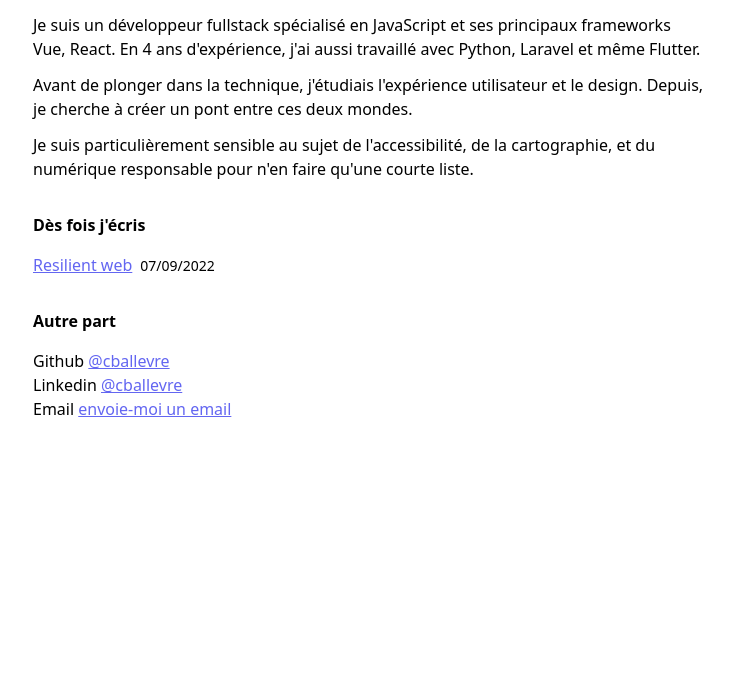
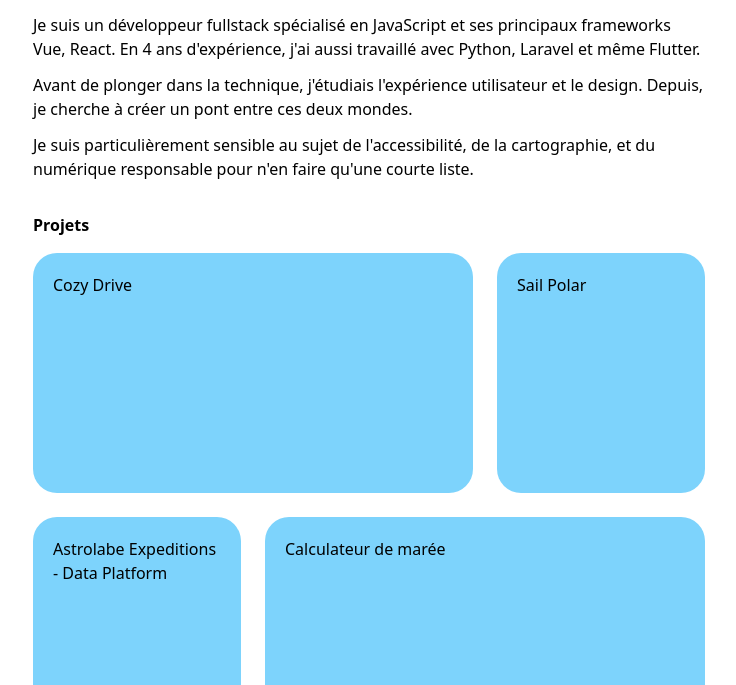
Before and after one commit to cballevre/cballevre.net, an Astro site: page / in a window 1280 px wide. Shown: the part 115-800 px from the top of the page, without its empty margins (271-1007 px from the left). Built offline with nearby package versions, Linux system fonts and the light colour scheme; Astro itself is replaced by a stand-in of ours.

Commit message:
feat: Add projects collections

```diff
--- a/src/content/config.ts
+++ b/src/content/config.ts
@@ -1,4 +1,5 @@
-import { defineCollection, z } from 'astro:content';
+import { defineCollection, z,  } from 'astro:content';
+import { file } from 'astro/loaders';
 
 const blog = defineCollection({
   schema: z.object({
@@ -9,4 +10,10 @@ const blog = defineCollection({
   }),
 });
 
-export const collections = { blog };
+const projects = defineCollection({
+  schema:z.object({
+    name: z.string(),
+  }),
+});
+
+export const collections = { blog, projects };
--- /dev/null
+++ b/src/content/projects/001-cozy-drive.md
@@ -0,0 +1,3 @@
+---
+name: Cozy Drive
+---
--- /dev/null
+++ b/src/content/projects/002-sail-polar.md
@@ -0,0 +1,3 @@
+---
+name: Sail Polar
+---
--- /dev/null
+++ b/src/content/projects/003-data-platform.md
@@ -0,0 +1,3 @@
+---
+name: Astrolabe Expeditions - Data Platform
+---
--- /dev/null
+++ b/src/content/projects/004-maree12eme.md
@@ -0,0 +1,3 @@
+---
+name: Calculateur de marée
+---
--- a/src/pages/index.astro
+++ b/src/pages/index.astro
@@ -4,6 +4,10 @@ import BaseLayout from '../layouts/Base.astro';
 
 const posts = await getCollection('blog', ({ data }) => data.draft !== true);
 const totalPosts = posts.length;
+console.log(posts)
+
+const projects = await getCollection('projects');
+console.log(projects)
 ---
 
 <BaseLayout>
@@ -13,6 +17,14 @@ const totalPosts = posts.length;
     <p class="mb-3">Avant de plonger dans la technique, j'étudiais l'expérience utilisateur et le design. Depuis, je cherche à créer un pont entre ces deux mondes.</p>
     <p class="mb-8">Je suis particulièrement sensible au sujet de l'accessibilité, de la cartographie, et du numérique responsable pour n'en faire qu'une courte liste. </p>
   </div>
+  <section class="mb-8">
+      <h2 class="font-bold">Projets</h2>
+      <ul class="grid grid-cols-6 gap-6 mt-4">
+        {projects.map((project, idx) =>  (
+          <li class={idx % 3 == 0 ? "min-h-40 bg-sky-300 rounded-3xl col-span-4 p-5" : "min-h-60 bg-sky-300 rounded-3xl p-5 col-span-2"}>{project.data.name}</li>
+        ))}
+      </ul>
+  </section>
   <div class="mb-4 inline-flex items-baseline">
     <h2 class="font-bold">Dès fois j'écris</h2>
     { totalPosts > 10 && <a class="ml-2" href="/posts">
```
